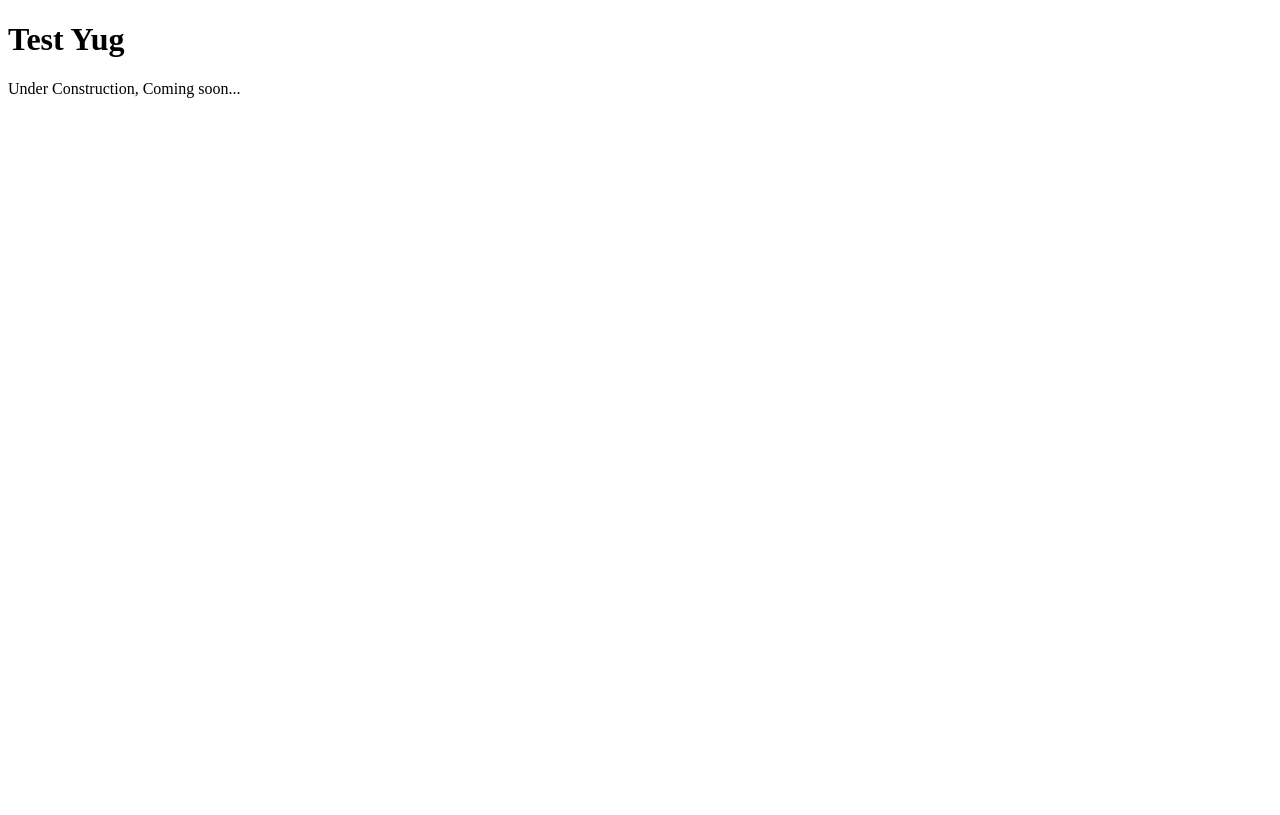
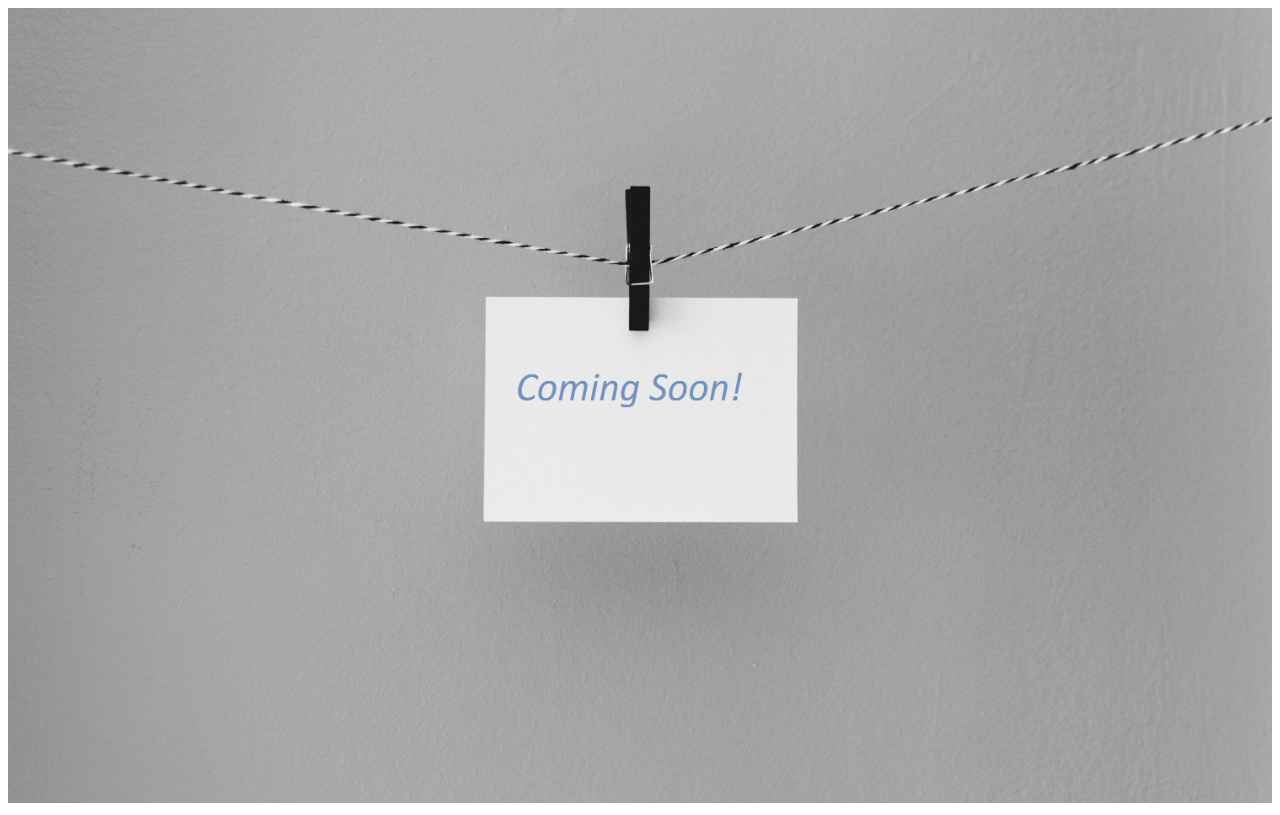
Before and after one commit to testyug/testyug.github.io, a plain HTML site: page index.html in a window 1280 px wide. Drawn offline with Linux system fonts and the light colour scheme.

Commit message:
coming soon

```diff
--- a/index.html
+++ b/index.html
@@ -2,9 +2,7 @@
 <html>
 <title>Test Yug</title>
 <body>
-
-<h1>Test Yug</h1>
-<p>Under Construction, Coming soon...</p>
+<img style="height: 100%; width: 100%" src="assets/coming_soon.jpg">
 
 </body>
 </html>
```
Also changed, not shown: assets/coming_soon.jpg (added).
